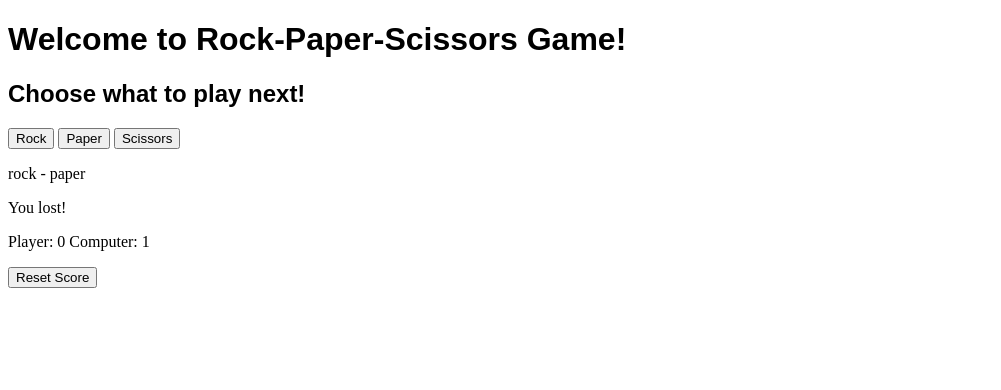
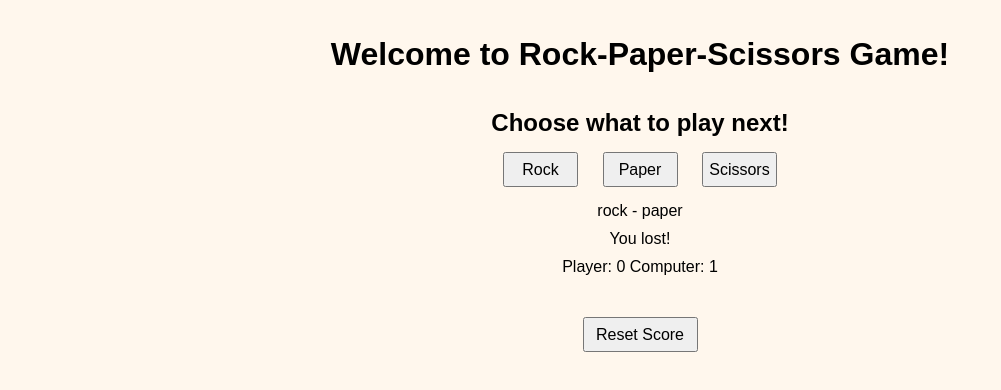
Before and after one commit to gamanedy144/rock-paper-scissor, a plain HTML site: page index.html in a window 1280 px wide. Both pictures are taken after a click on the button "Rock". Shown: the whole page, without its empty margins (0-1001 px from the left). Drawn offline with Linux system fonts and the light colour scheme.

Commit message:
Arrange text and buttons

```diff
--- a/index.html
+++ b/index.html
@@ -6,22 +6,33 @@
     <meta name="viewport" content="width=device-width, initial-scale=1.0">
     <title>Document</title>
     <script src="/script.js" defer></script>
+    <link rel="stylesheet" href="style.css">
 </head>
 <body>
-    <h1 style="font-family: sans-serif;">Welcome to Rock-Paper-Scissors Game!</h1>
-    <div id="results-container">
+    <div id="title">
+        <h1>Welcome to Rock-Paper-Scissors Game!</h1>
+    </div>
+
+    <div id="content">
         <h2 style="font-family: sans-serif;">Choose what to play next!</h2>
+
         <div id="buttons-container">
             <button id="rock-button">Rock</button>
             <button id="paper-button">Paper</button>
             <button id="scissors-button">Scissors</button>
         </div>
+    </div>
+
+    <div id="results-container">
         <p id="result-choice"></p>
         <p id='result-text'></p>
         <p id="result-score"></p>
         <p id="result-end"></p>
     </div>
-    <button id="reset-button">Reset Score</button>
+    <div id="reset">
+        <button id="reset-button" class="hidden">Reset Score</button>
+    </div>
+
 
 </body>
 </html>
--- a/script.js
+++ b/script.js
@@ -6,7 +6,7 @@ const resultEnd = document.querySelector('#result-end');
 let  playerScore = 0;
 let computerScore = 0;
 
-function computerPlay(){
+function computerPlay(){        //randomly chooses computer option
     let choice = Math.floor(Math.random()*3);
     switch(choice){
         case 0:
@@ -23,7 +23,7 @@ function computerPlay(){
     }
 }
 function playRound(playerSelection, computerSelection){
-    console.log(`${playerSelection} - ${computerSelection}`);
+    // console.log(`${playerSelection} - ${computerSelection}`);
     if(playerSelection === "rock"){
         if(computerSelection === "rock"){
             return 0;
@@ -91,6 +91,7 @@ function updateResult(playerChoice, computerChoice){
         resultScore.textContent = `Player: ${playerScore}   Computer: ${computerScore}`;
         resultContainer.appendChild(resultScore);
     }
+    resetBTN.classList.remove('hidden');
 }
 
 function checkWinner(){
@@ -144,6 +145,7 @@ resetBTN.addEventListener('click', () =>{
     resetText();
     resultText.textContent = "Score was reset!";
     resultScore.textContent = "Score is now:  Player: 0 Computer: 0"
+    resetBTN.classList.add('hidden');
 })
 
 
--- /dev/null
+++ b/style.css
@@ -0,0 +1,50 @@
+*{
+    margin: 0;
+    padding: 0;
+    font-family: sans-serif;
+}
+body{
+    background: rgba(255, 240, 220, 0.5);
+}
+#title{
+    display: flex;
+    justify-content: center;
+    padding: 36px;
+}
+
+#content{
+    display: flex;
+    flex-direction: column;
+    align-items: center;
+}
+#content h2{
+    margin-bottom: 10px;
+}
+#content button{
+    font-size: 16px;
+    width: 75px;
+    height: 35px;
+    margin: 5px 10px;
+}
+#results-container{
+    height: 120px;
+    margin-top: 5px;
+    display: flex;
+    flex-direction: column;
+    align-items: center;
+}
+#results-container p{
+    margin: 5px;
+}
+#reset{
+    display: flex;
+    justify-content: center;
+}
+#reset button{
+    width: 115px;
+    height: 35px;
+    font-size: 16px;
+}
+.hidden{
+    display: none;
+}
```
